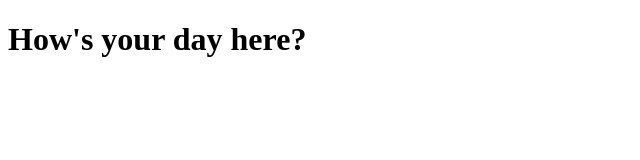
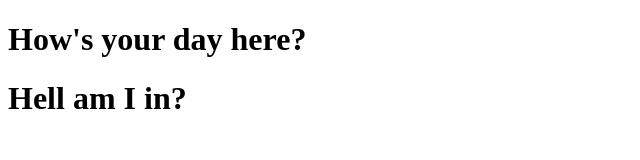
Before and after one commit to kleinbluebird/Git-Study, a plain HTML site: page site/index.html in a window 1280 px wide. Shown: the whole page, without its empty margins (0-640 px from the left). Drawn offline with Linux system fonts and the light colour scheme.

Commit message:
Small addition to our page content.

```diff
--- a/site/index.html
+++ b/site/index.html
@@ -7,5 +7,6 @@
 </head>
 <body>
 <h1>How's your day here?</h1>
+<h1>Hell am I in?</h1>
 </body>
 </html>
```
